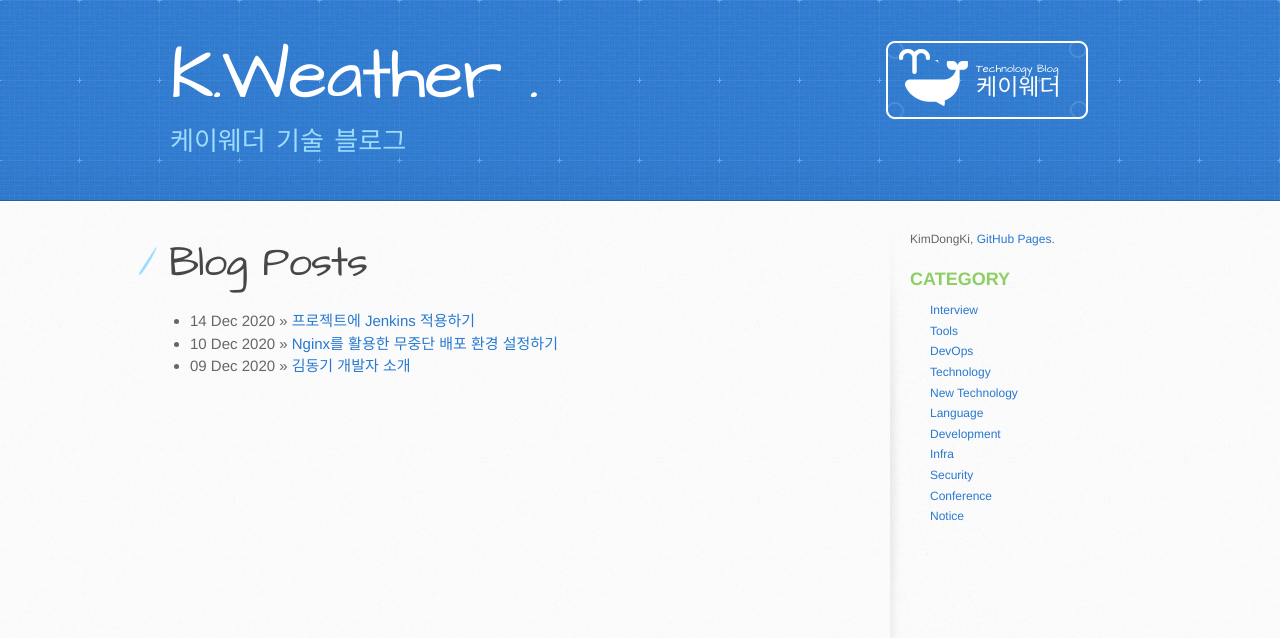
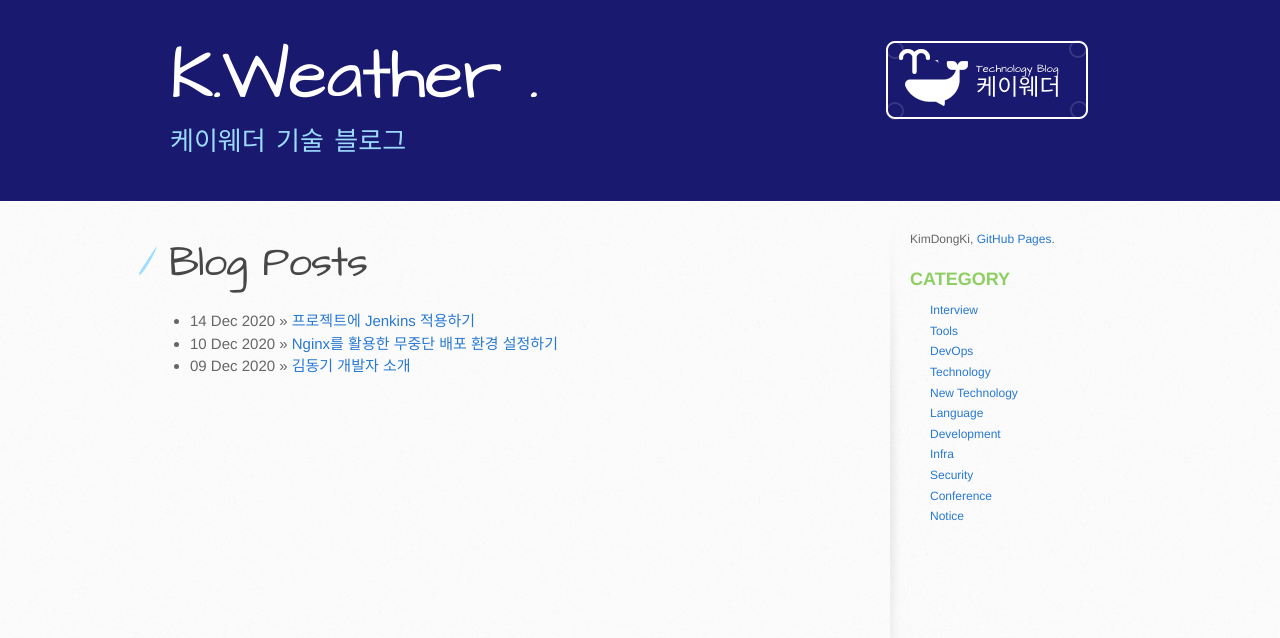
Before and after one commit to kdkrkwhr/kdkrkwhr.github.com, a Jekyll site: the page built from index.html, in a window 1280 px wide. Shown: the top 638 px of the page. Built offline with Jekyll 4.4.1, drawn with Linux system fonts in a browser that asks for light colours.

Commit message:
[update] .

```diff
--- a/stylesheets/stylesheet.css
+++ b/stylesheets/stylesheet.css
@@ -451,8 +451,8 @@ header {
   padding-top: 40px;
   padding-bottom: 40px;
   font-family: 'Architects Daughter', 'Helvetica Neue', Helvetica, Arial, serif;
-  background: #2e7bcf url(../images/header-bg.jpg) 0 0 repeat-x;
-  border-bottom: solid 1px #275da1;
+  background: #191970;
+  border-bottom: solid 1px #191970;
 }
 
 header h1 {
```
